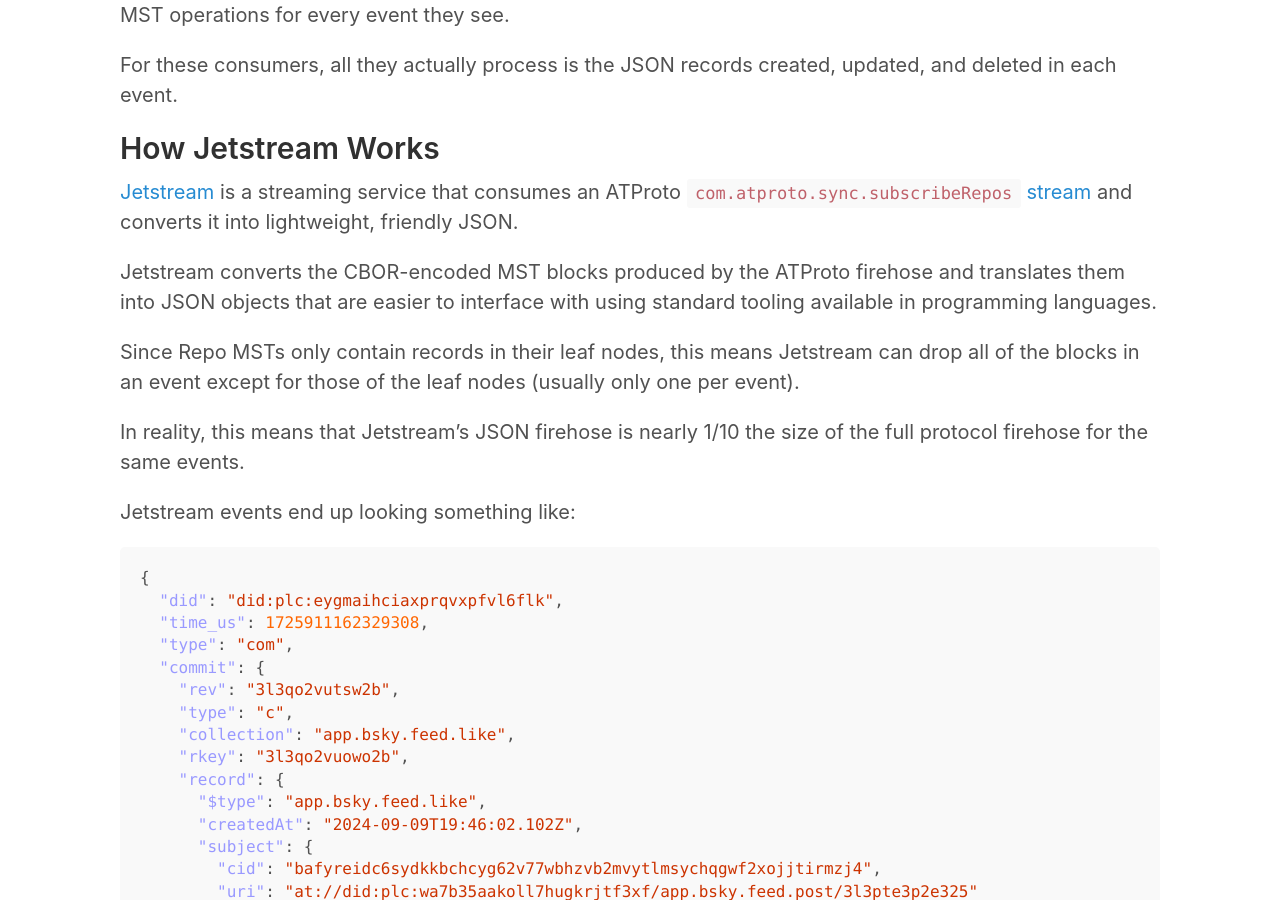
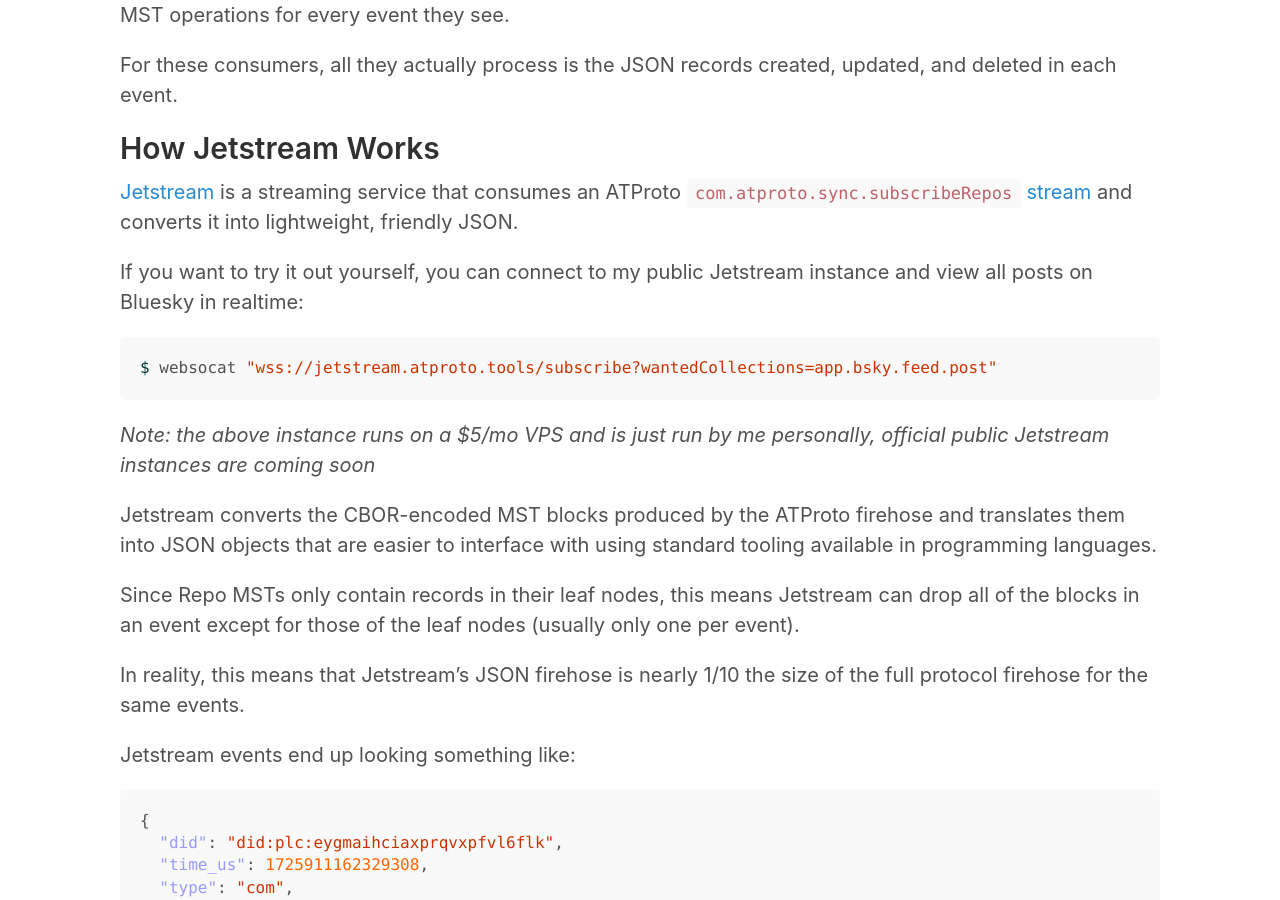
Before and after one commit to jazware/jazco-dev, a Jekyll site: the page built from _posts/2024-09-23-jetstream.md, in a window 1280 px wide and 900 px high, scrolled down 1209 px. Built offline with Jekyll 4.4.1, drawn with Linux system fonts in a browser that asks for light colours.

Commit message:
Add instructions to try jetstream

````diff
--- a/_posts/2024-09-23-jetstream.md
+++ b/_posts/2024-09-23-jetstream.md
@@ -35,6 +35,14 @@
 ## How Jetstream Works
 
 [Jetstream](https://github.com/bluesky-social/jetstream) is a streaming service that consumes an ATProto `com.atproto.sync.subscribeRepos` [stream](https://docs.bsky.app/docs/advanced-guides/firehose) and converts it into lightweight, friendly JSON.
+
+If you want to try it out yourself, you can connect to my public Jetstream instance and view all posts on Bluesky in realtime:
+
+```shell
+$ websocat "wss://jetstream.atproto.tools/subscribe?wantedCollections=app.bsky.feed.post"
+```
+
+_Note: the above instance runs on a $5/mo VPS and is just run by me personally, official public Jetstream instances are coming soon_
 
 Jetstream converts the CBOR-encoded MST blocks produced by the ATProto firehose and translates them into JSON objects that are easier to interface with using standard tooling available in programming languages.
 
````
